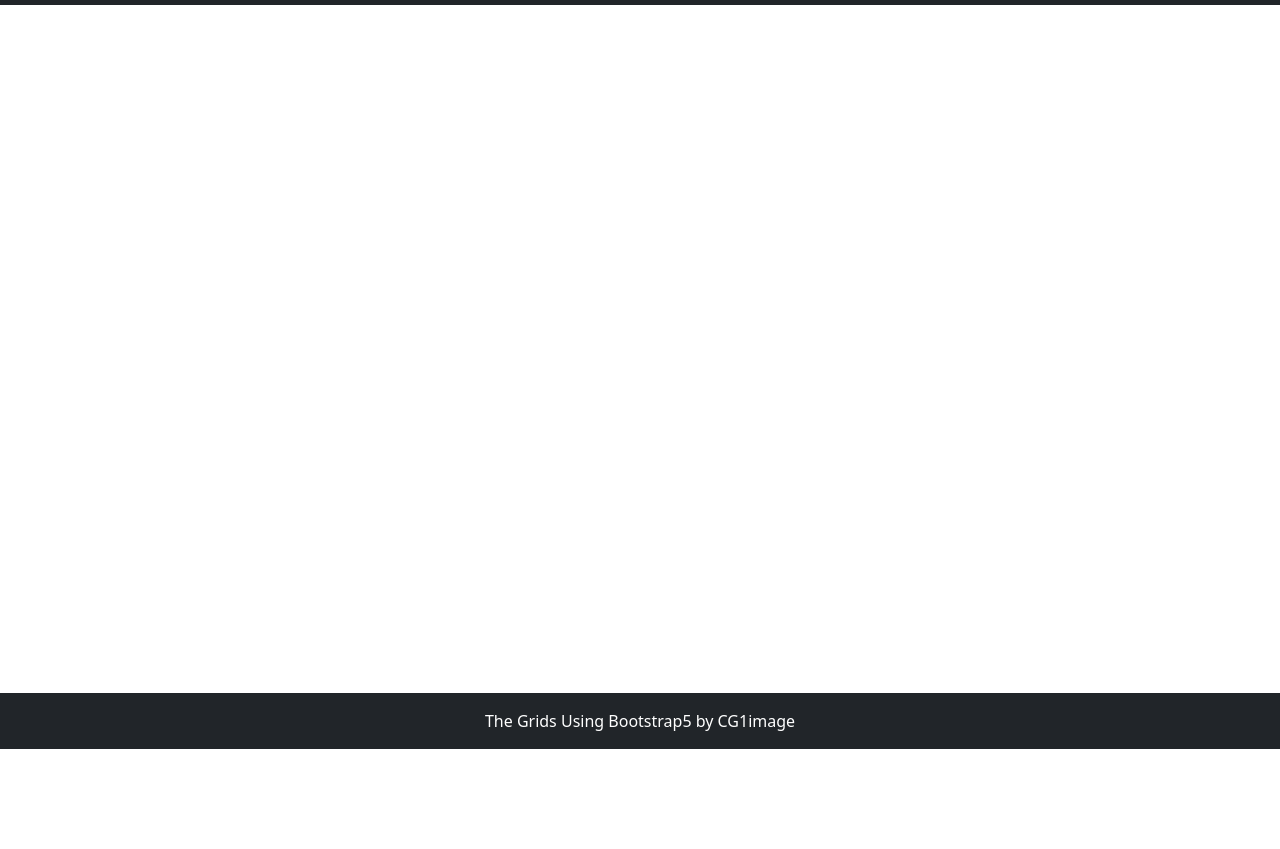
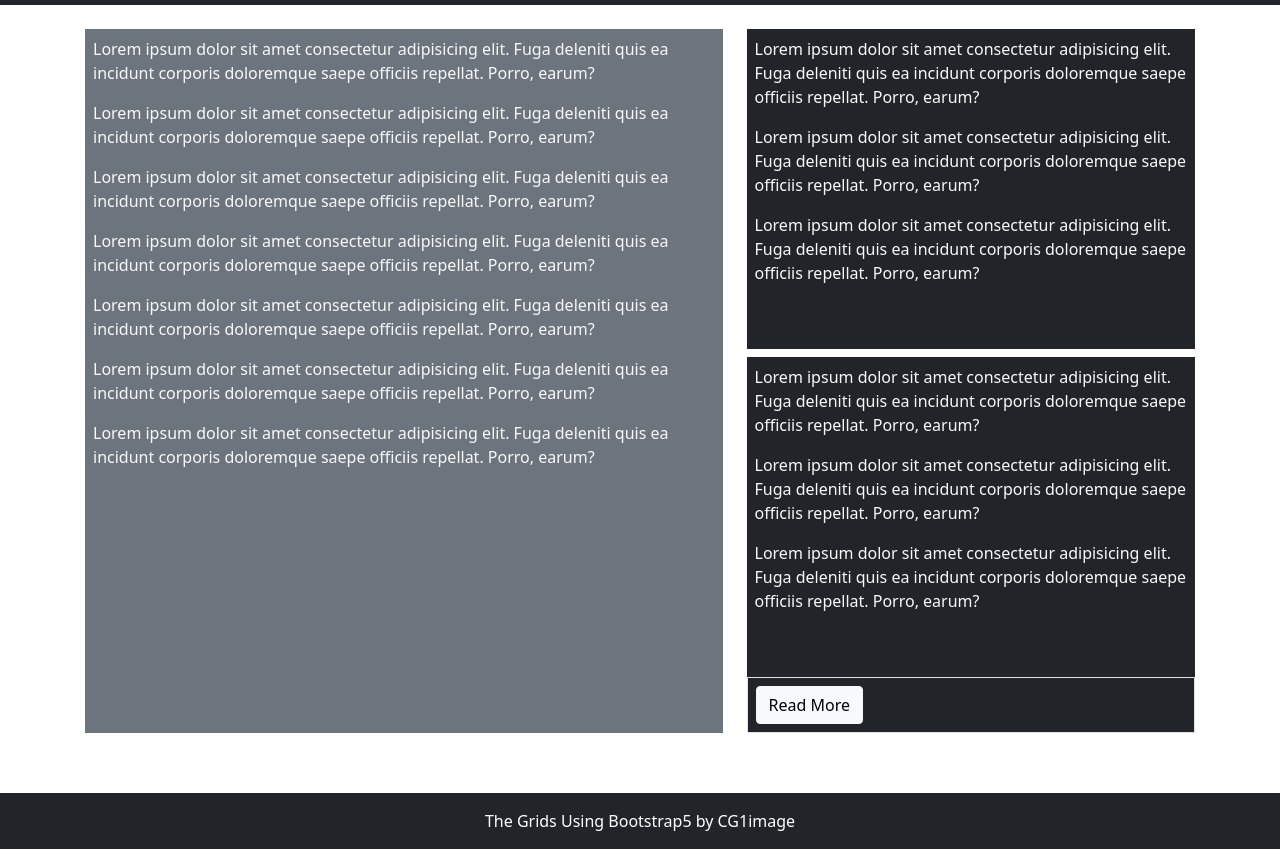
Before and after one commit to cg1image/BootstrapAndTheGrids, a plain HTML site: page grid3.html in a window 1280 px wide. Shown: the part 51-900 px from the top of the page. Before the commit the page ends 800 px from the top, so only its background shows below. Drawn offline with nearby package versions, Linux system fonts and the light colour scheme.

Commit message:
Update grid 3 html
Create 2 columns  and in the right column has two stacked. Made use of the BS overflow-hidden (hides if content passed footer) and overflow-auto (other option  to scroll through content while keeping footer intact) Also learned the use of d-flex, flex-column, justify-content-evenly

```diff
--- a/css/site.css
+++ b/css/site.css
@@ -3,6 +3,10 @@ main>.container {
     margin-bottom: 5rem;
 }
 
+body> main{
+    margin-top: 20px;
+    margin-bottom: 60px;
+}
 .homeBG {
     width: 100%;
     background: url(/img/GridBG.png);
--- a/grid3.html
+++ b/grid3.html
@@ -29,7 +29,7 @@
                         <a class="nav-link" href="/index.html">Home</a>
                     </li>
                     <li class="nav-item">
-                    <a class="nav-link"  href="grid1.html">Grid 1</a>
+                        <a class="nav-link" href="grid1.html">Grid 1</a>
                     </li>
                     <li class="nav-item">
                         <a class="nav-link" href="/grid2.html">Grid 2</a>
@@ -61,8 +61,41 @@
     </nav>
 
     <main class="flex-shrink-0">
-       <div class="container">
+        <div class="container h-100 minHeight">
+            <div class="row h-100">
+                <!--LEFT COLUMN-->
+                <div class="col-7">
+                    <div class="bg-secondary text-light p-2 h-100">
+                        <p>Lorem ipsum dolor sit amet consectetur adipisicing elit. Fuga deleniti quis ea incidunt corporis doloremque saepe officiis repellat. Porro, earum?</p>
+                        <p>Lorem ipsum dolor sit amet consectetur adipisicing elit. Fuga deleniti quis ea incidunt corporis doloremque saepe officiis repellat. Porro, earum?</p>
+                        <p>Lorem ipsum dolor sit amet consectetur adipisicing elit. Fuga deleniti quis ea incidunt corporis doloremque saepe officiis repellat. Porro, earum?</p>
+                        <p>Lorem ipsum dolor sit amet consectetur adipisicing elit. Fuga deleniti quis ea incidunt corporis doloremque saepe officiis repellat. Porro, earum?</p>
+                        <p>Lorem ipsum dolor sit amet consectetur adipisicing elit. Fuga deleniti quis ea incidunt corporis doloremque saepe officiis repellat. Porro, earum?</p>
+                        <p>Lorem ipsum dolor sit amet consectetur adipisicing elit. Fuga deleniti quis ea incidunt corporis doloremque saepe officiis repellat. Porro, earum?</p>
+                        <p>Lorem ipsum dolor sit amet consectetur adipisicing elit. Fuga deleniti quis ea incidunt corporis doloremque saepe officiis repellat. Porro, earum?</p>
+                    </div>
+                </div>
+                <!--RIGHT COLUMN-->
+                <div class="col-5 h-100 d-flex flex-column justify-content-evenly">
+                    <!--RIGHT TOP COLUMN-->
+                    <div class="bg-dark text-light h-50 p-2 overflow-auto">
+                        <p>Lorem ipsum dolor sit amet consectetur adipisicing elit. Fuga deleniti quis ea incidunt corporis doloremque saepe officiis repellat. Porro, earum?</p>
+                        <p>Lorem ipsum dolor sit amet consectetur adipisicing elit. Fuga deleniti quis ea incidunt corporis doloremque saepe officiis repellat. Porro, earum?</p>
+                        <p>Lorem ipsum dolor sit amet consectetur adipisicing elit. Fuga deleniti quis ea incidunt corporis doloremque saepe officiis repellat. Porro, earum?</p>
 
+                    </div>
+                    <!--RIGHT BOTTOM COLUMN-->
+                    <div class="bg-dark text-light h-50 mt-2 p-2 overflow-hidden">
+                        <p>Lorem ipsum dolor sit amet consectetur adipisicing elit. Fuga deleniti quis ea incidunt corporis doloremque saepe officiis repellat. Porro, earum?</p>
+                        <p>Lorem ipsum dolor sit amet consectetur adipisicing elit. Fuga deleniti quis ea incidunt corporis doloremque saepe officiis repellat. Porro, earum?</p>
+                        <p>Lorem ipsum dolor sit amet consectetur adipisicing elit. Fuga deleniti quis ea incidunt corporis doloremque saepe officiis repellat. Porro, earum?</p>
+
+                    </div>
+                    <div class="bg-dark text-light border border-top p-2">
+                        <button class="btn btn-light " type="button">Read More</button>
+                    </div>
+                </div>
+            </div>
         </div>
     </main>
     <footer class="footer mt-auto py-3 bg-dark sticky-footer">
```
Lines whose indentation alone changed are shown as unchanged.
